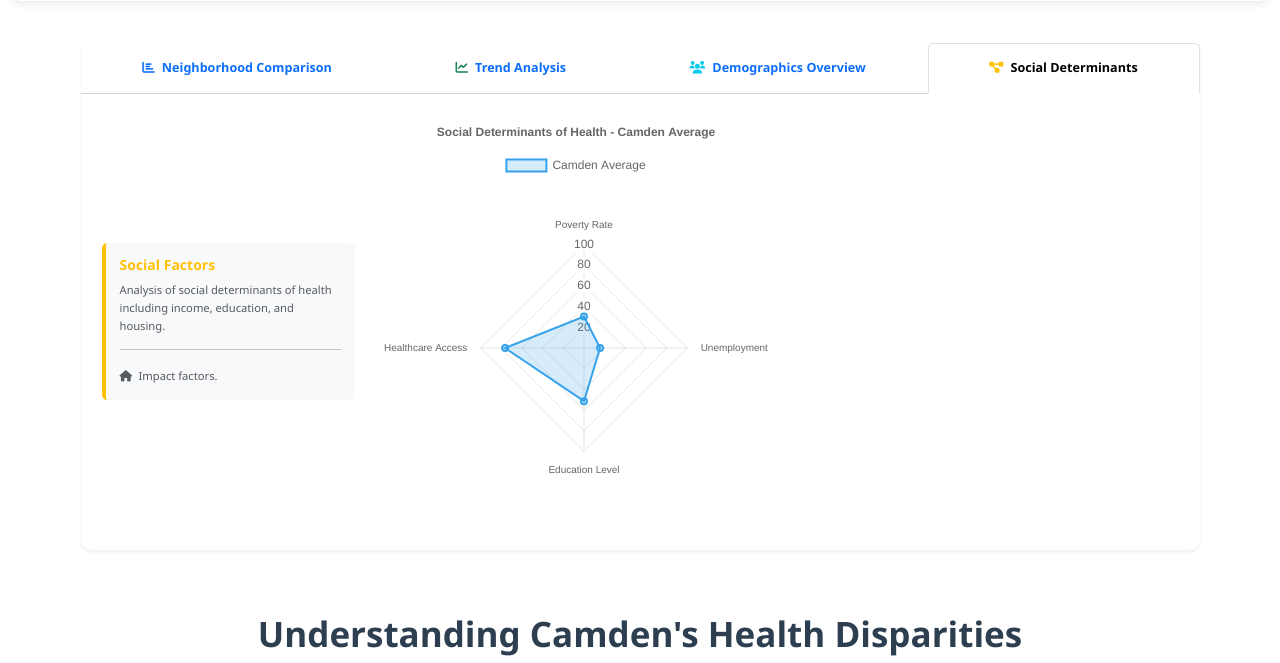
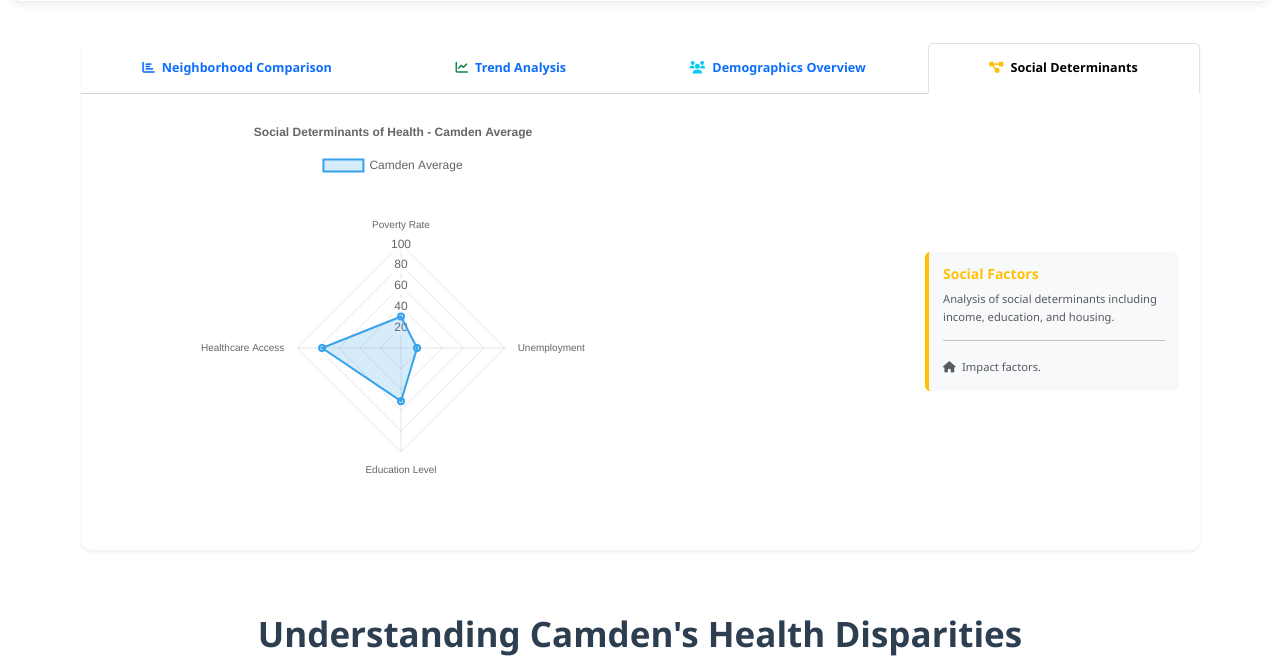
Before and after one commit to Venettov/CHEDVI, a Flask app: page /dashboard in a window 1280 px wide, after a click on "Social Determinants". Shown: the part 1340-2003 px from the top of the page. Run offline with Flask 3, Linux system fonts and the light colour scheme; data that the repository does not hold is empty; some libraries are stand-ins or nearby versions.

Commit message:
Refactor dashboard layout to use tabbed charts

```diff
--- a/templates/dashboard.html
+++ b/templates/dashboard.html
@@ -339,18 +339,18 @@
                                 <div class="tab-pane fade" id="determinants" role="tabpanel">
                                     <div class="row align-items-center">
 
+                                        <div class="col-lg-8 offset-lg-1">
+                                            <div class="chart-container" style="height: 400px; width: 100%;">
+                                                <canvas id="sdohChart"></canvas>
+                                            </div>
+                                        </div>
+
                                         <div class="col-lg-3">
                                             <div class="p-3 bg-light rounded border-start border-4 border-warning">
                                                 <h5 class="text-warning fw-bold">Social Factors</h5>
-                                                <p class="text-muted small">Analysis of social determinants of health including income, education, and housing.</p>
+                                                <p class="text-muted small">Analysis of social determinants including income, education, and housing.</p>
                                                 <hr>
                                                 <small class="text-muted"><i class="fas fa-home me-1"></i> Impact factors.</small>
-                                            </div>
-                                        </div>
-
-                                        <div class="col-lg-9">
-                                            <div class="chart-container" style="height: 400px; width: 100%;">
-                                                <canvas id="sdohChart"></canvas>
                                             </div>
                                         </div>
 
```
